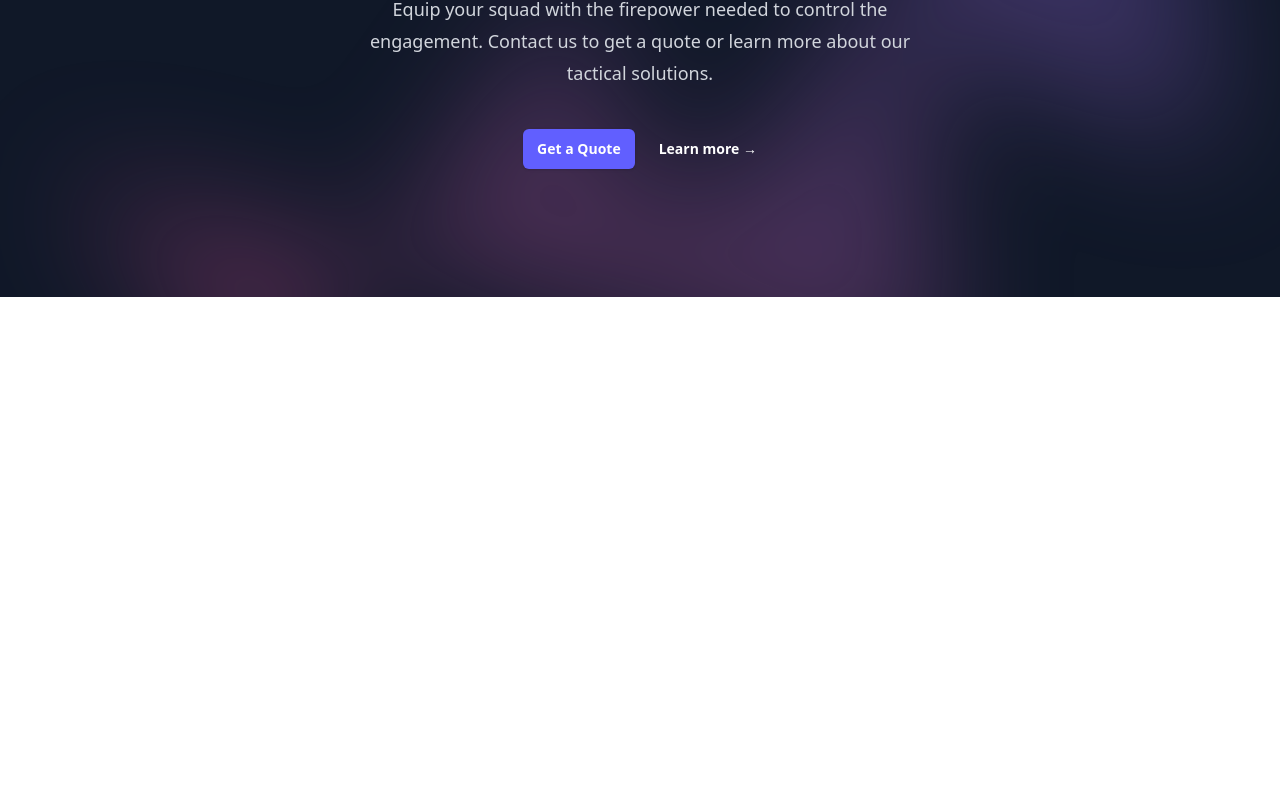
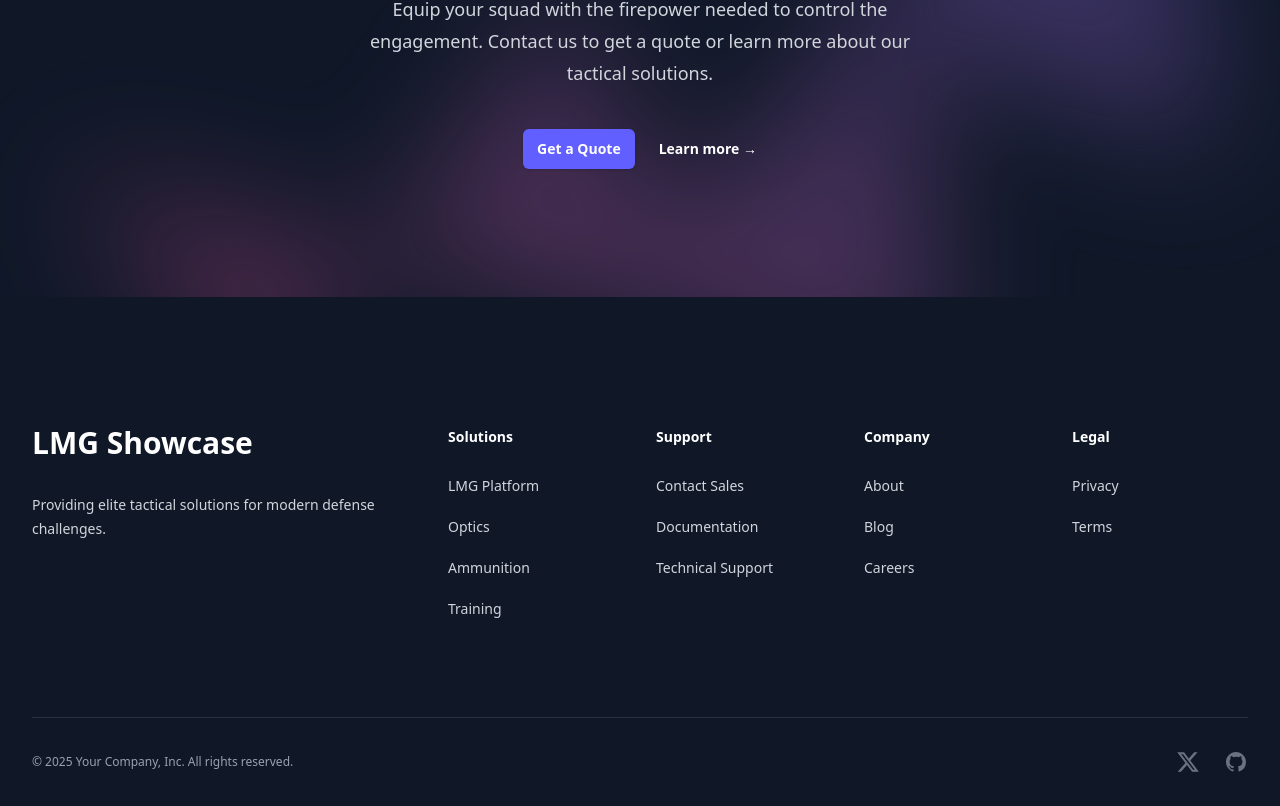
Before and after one commit to rohit3171999/pro-feature-showcase, a React (Vite) app: page / in a window 1280 px wide. Shown: the part 4359-5165 px from the top of the page. Before the commit the page ends 4656 px from the top, so only its background shows below. Built offline with nearby package versions, Linux system fonts and the light colour scheme.

Commit message:
add markup in Footer.jsx

```diff
--- a/src/App.jsx
+++ b/src/App.jsx
@@ -3,6 +3,7 @@ import FeatureSection from "./components/FeatureSection.jsx";
 import DemoSection from "./components/DemoSection.jsx";
 import Testimonial from "./components/Testimonial.jsx";
 import CTASection from "./components/CTASection.jsx";
+import Footer from "./components/Footer.jsx";
 
 function App() {
     return (
@@ -12,6 +13,7 @@ function App() {
             <DemoSection/>
             <Testimonial/>
             <CTASection/>
+            <Footer/>
 
         </>
     );
--- a/src/components/Footer.jsx
+++ b/src/components/Footer.jsx
@@ -5,26 +5,140 @@ Closing section with navigation links and social media handles.
 Purpose:
 Provide credibility, compliance, and ways to connect.
 * */
+
+const navigation = {
+    solutions: [
+        { name: 'LMG Platform', href: '#' },
+        { name: 'Optics', href: '#' },
+        { name: 'Ammunition', href: '#' },
+        { name: 'Training', href: '#' },
+    ],
+    support: [
+        { name: 'Contact Sales', href: '#' },
+        { name: 'Documentation', href: '#' },
+        { name: 'Technical Support', href: '#' },
+    ],
+    company: [
+        { name: 'About', href: '#' },
+        { name: 'Blog', href: '#' },
+        { name: 'Careers', href: '#' },
+    ],
+    legal: [
+        { name: 'Privacy', href: '#' },
+        { name: 'Terms', href: '#' },
+    ],
+}
+
+// Placeholder social icons - you can replace these with actual icons from a library like react-icons
+const social = [
+    {
+        name: 'X',
+        href: '#',
+        icon: (props) => (
+            <svg fill="currentColor" viewBox="0 0 24 24" {...props}>
+                <path d="M18.244 2.25h3.308l-7.227 8.26 8.502 11.24H16.17l-5.214-6.817L4.99 21.75H1.68l7.73-8.835L1.254 2.25H8.08l4.713 6.231zm-1.161 17.52h1.833L7.084 4.126H5.117z" />
+            </svg>
+        ),
+    },
+    {
+        name: 'GitHub',
+        href: '#',
+        icon: (props) => (
+            <svg fill="currentColor" viewBox="0 0 24 24" {...props}>
+                <path
+                    fillRule="evenodd"
+                    d="M12 2C6.477 2 2 6.477 2 12c0 4.418 2.865 8.168 6.839 9.49.5.092.682-.217.682-.482 0-.237-.009-.868-.014-1.703-2.782.605-3.369-1.343-3.369-1.343-.454-1.158-1.11-1.466-1.11-1.466-.908-.62.069-.608.069-.608 1.003.07 1.531 1.032 1.531 1.032.892 1.53 2.341 1.088 2.91.832.092-.647.35-1.088.636-1.338-2.22-.253-4.555-1.113-4.555-4.951 0-1.093.39-1.988 1.031-2.688-.103-.253-.446-1.272.098-2.65 0 0 .84-.27 2.75 1.026A9.564 9.564 0 0112 6.844c.85.004 1.705.115 2.504.337 1.909-1.296 2.747-1.027 2.747-1.027.546 1.379.203 2.398.1 2.651.64.7 1.03 1.595 1.03 2.688 0 3.848-2.339 4.695-4.566 4.943.359.309.678.92.678 1.855 0 1.338-.012 2.419-.012 2.747 0 .268.18.58.688.482A10.001 10.001 0 0022 12c0-5.523-4.477-10-10-10z"
+                    clipRule="evenodd"
+                />
+            </svg>
+        ),
+    },
+]
+
 export default function Footer(){
     return (
-        <>
-            {/*<footer>*/}
-            {/*    <nav>*/}
-            {/*        <ul>*/}
-            {/*            <li><a>About</a></li>*/}
-            {/*            <li><a>Contact</a></li>*/}
-            {/*            <li><a>FAQ</a></li>*/}
-            {/*            <li><a>Privacy Policy</a></li>*/}
-            {/*            <li><a>Terms</a></li>*/}
-            {/*        </ul>*/}
-            {/*    </nav>*/}
-            {/*    <div>*/}
-            {/*        <a><img /><!-- Social icon --></a>*/}
-            {/*        <a><img /></a>*/}
-            {/*    </div>*/}
-            {/*</footer>*/}
-
-        </>
-
+        <footer className="bg-gray-900" aria-labelledby="footer-heading">
+            <h2 id="footer-heading" className="sr-only">
+                Footer
+            </h2>
+            <div className="mx-auto max-w-7xl px-6 pb-8 pt-16 sm:pt-24 lg:px-8 lg:pt-32">
+                <div className="xl:grid xl:grid-cols-3 xl:gap-8">
+                    <div className="space-y-8">
+                        {/* You can place a logo here */}
+                        <p className="text-3xl font-bold text-white">LMG Showcase</p>
+                        <p className="text-sm leading-6 text-gray-300">
+                            Providing elite tactical solutions for modern defense challenges.
+                        </p>
+                    </div>
+                    <div className="mt-16 grid grid-cols-2 gap-8 xl:col-span-2 xl:mt-0">
+                        <div className="md:grid md:grid-cols-2 md:gap-8">
+                            <div>
+                                <h3 className="text-sm font-semibold leading-6 text-white">Solutions</h3>
+                                <ul role="list" className="mt-6 space-y-4">
+                                    {navigation.solutions.map((item) => (
+                                        <li key={item.name}>
+                                            <a href={item.href} className="text-sm leading-6 text-gray-300 hover:text-white">
+                                                {item.name}
+                                            </a>
+                                        </li>
+                                    ))}
+                                </ul>
+                            </div>
+                            <div className="mt-10 md:mt-0">
+                                <h3 className="text-sm font-semibold leading-6 text-white">Support</h3>
+                                <ul role="list" className="mt-6 space-y-4">
+                                    {navigation.support.map((item) => (
+                                        <li key={item.name}>
+                                            <a href={item.href} className="text-sm leading-6 text-gray-300 hover:text-white">
+                                                {item.name}
+                                            </a>
+                                        </li>
+                                    ))}
+                                </ul>
+                            </div>
+                        </div>
+                        <div className="md:grid md:grid-cols-2 md:gap-8">
+                            <div>
+                                <h3 className="text-sm font-semibold leading-6 text-white">Company</h3>
+                                <ul role="list" className="mt-6 space-y-4">
+                                    {navigation.company.map((item) => (
+                                        <li key={item.name}>
+                                            <a href={item.href} className="text-sm leading-6 text-gray-300 hover:text-white">
+                                                {item.name}
+                                            </a>
+                                        </li>
+                                    ))}
+                                </ul>
+                            </div>
+                            <div className="mt-10 md:mt-0">
+                                <h3 className="text-sm font-semibold leading-6 text-white">Legal</h3>
+                                <ul role="list" className="mt-6 space-y-4">
+                                    {navigation.legal.map((item) => (
+                                        <li key={item.name}>
+                                            <a href={item.href} className="text-sm leading-6 text-gray-300 hover:text-white">
+                                                {item.name}
+                                            </a>
+                                        </li>
+                                    ))}
+                                </ul>
+                            </div>
+                        </div>
+                    </div>
+                </div>
+                <div className="mt-16 border-t border-white/10 pt-8 sm:mt-20 lg:mt-24 lg:flex lg:items-center lg:justify-between">
+                    <div className="flex space-x-6 lg:order-2">
+                        {social.map((item) => (
+                            <a key={item.name} href={item.href} className="text-gray-500 hover:text-gray-400">
+                                <span className="sr-only">{item.name}</span>
+                                <item.icon className="h-6 w-6" aria-hidden="true" />
+                            </a>
+                        ))}
+                    </div>
+                    <p className="mt-8 text-xs leading-5 text-gray-400 lg:order-1 lg:mt-0">
+                        &copy; {new Date().getFullYear()} Your Company, Inc. All rights reserved.
+                    </p>
+                </div>
+            </div>
+        </footer>
     );
 }
```
